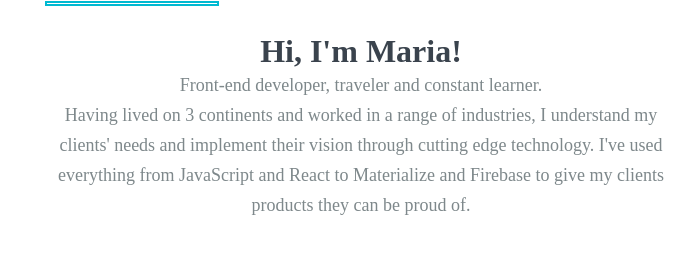
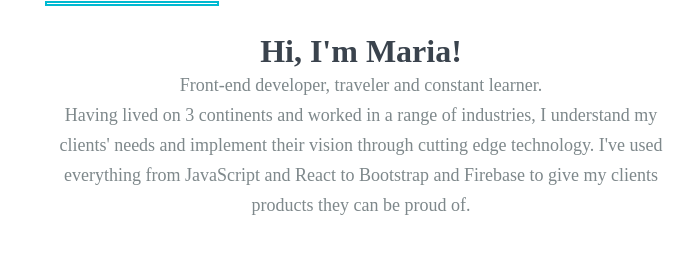
Before and after one commit to Mia5391/mia5391.github.io, a plain HTML site: page index.html in a window 1280 px wide. Shown: the part 618-888 px from the top of the page, 595-1280 px from the left. Drawn offline with Linux system fonts and the light colour scheme.

Commit message:
text modifications

```diff
--- a/index.html
+++ b/index.html
@@ -48,7 +48,7 @@
               Front-end developer, traveler and constant learner.
               <br>
               Having lived on 3 continents and worked in a range of industries, I understand my clients' needs and implement their vision through cutting edge technology.
-              I've used everything from JavaScript and React to Materialize and Firebase to give my clients products they can be proud of.
+              I've used everything from JavaScript and React to Bootstrap and Firebase to give my clients products they can be proud of.
 
             </div>
           </div>
```
